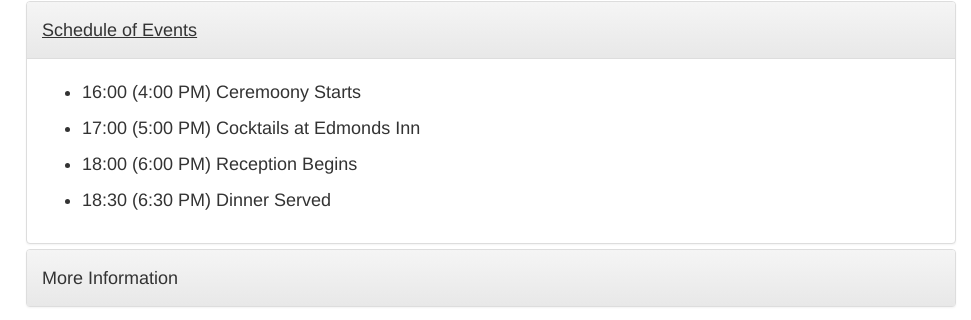
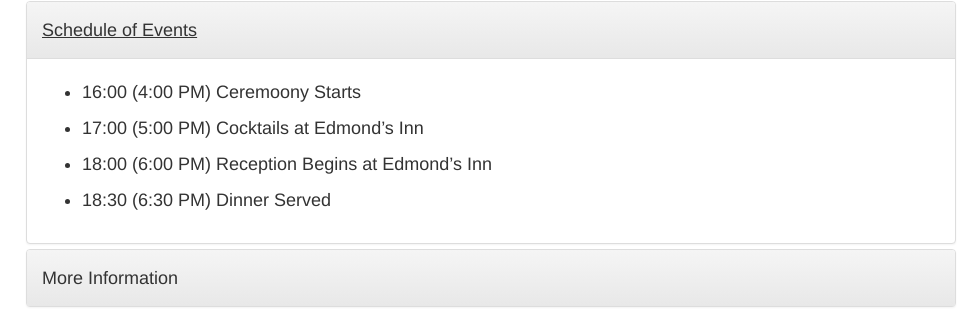
Before and after one commit to h2oboi89/website, a website: page wedding/index.html in a window 1280 px wide. Both pictures are taken after a click on the button "Schedule of Events". Shown: the part 230-550 px from the top of the page, 309-1280 px from the left. Drawn offline with nearby package versions, Linux system fonts and the light colour scheme; files whose address does not match are found by name.

Commit message:
added location to reception

```diff
--- a/wedding/index.html
+++ b/wedding/index.html
@@ -118,8 +118,8 @@
               <div class="panel-body">
                 <ul>
                   <li>16:00 (4:00 PM) Ceremoony Starts</li>
-                  <li>17:00 (5:00 PM) Cocktails at Edmonds Inn</li>
-                  <li>18:00 (6:00 PM) Reception Begins</li>
+                  <li>17:00 (5:00 PM) Cocktails at Edmond&#8217;s Inn</li>
+                  <li>18:00 (6:00 PM) Reception Begins at Edmond&#8217;s Inn</li>
                   <li>18:30 (6:30 PM) Dinner Served</li>
                 </ul>
               </div>
```
